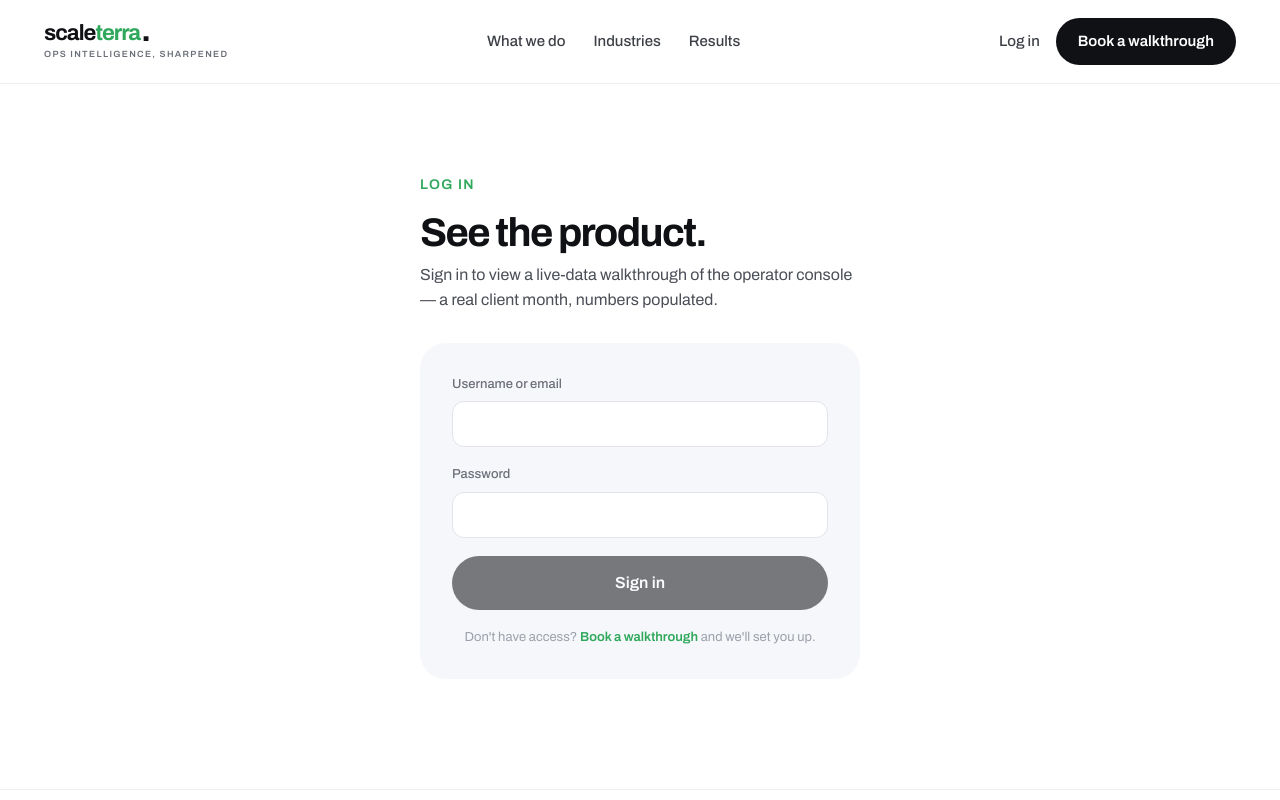
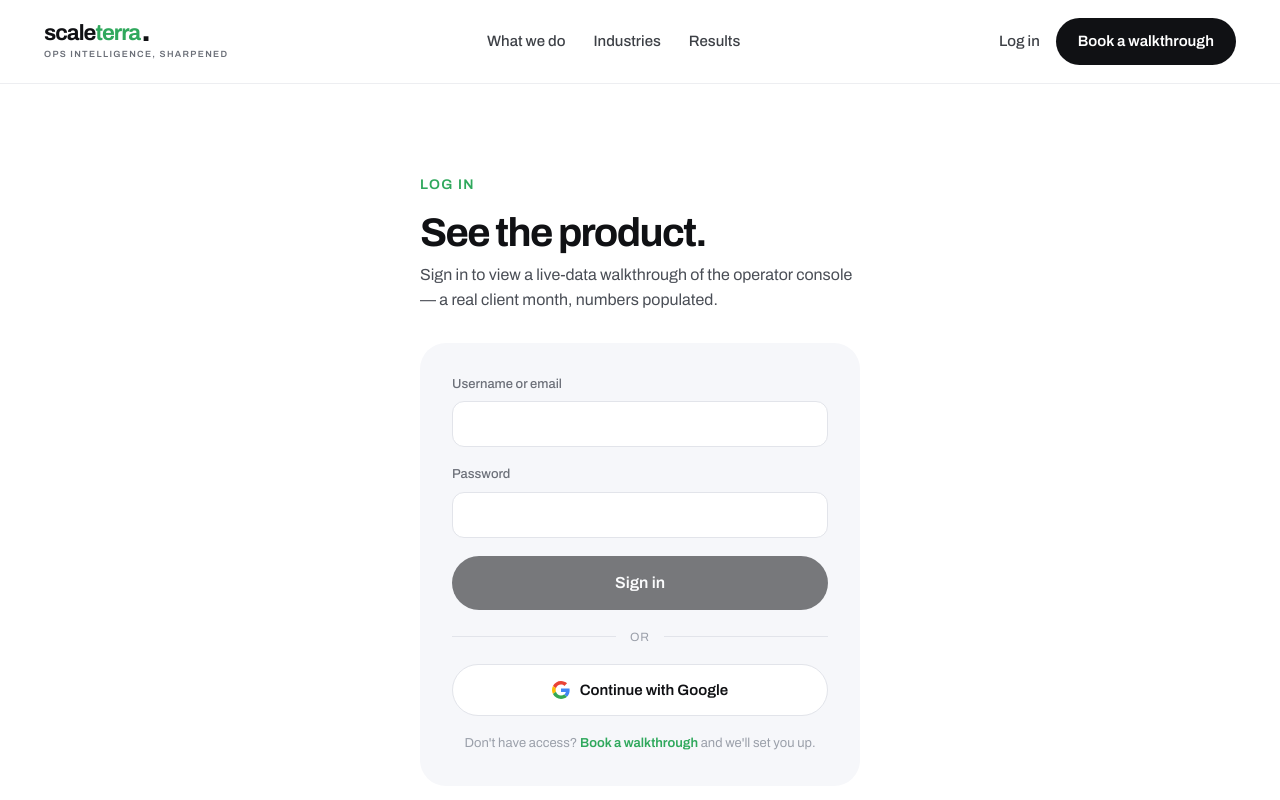
Before and after one commit to artfulmovement/scaleterra, a Next.js app: page /login in a window 1280 px wide. Shown: the top 800 px of the page. Built offline with nearby package versions, Linux system fonts and the light colour scheme.

Commit message:
Login: Google sign-in button (Supabase OAuth, redirect to /demo/)

```diff
--- a/app/login/page.tsx
+++ b/app/login/page.tsx
@@ -38,6 +38,14 @@
     window.location.href = "/demo/";
   }
 
+  async function google() {
+    setErr("");
+    await supabase.auth.signInWithOAuth({
+      provider: "google",
+      options: { redirectTo: "https://scaleterra.ai/demo/" },
+    });
+  }
+
   return (
     <div>
       <Nav />
@@ -69,6 +77,28 @@
             >
               {busy ? "Signing in…" : "Sign in"}
             </button>
+            <div style={{ display: "flex", alignItems: "center", gap: 14 }}>
+              <div style={{ flex: 1, height: 1, background: "#E2E4EA" }} />
+              <span style={{ fontSize: 12, color: "#9BA0AA", textTransform: "uppercase", letterSpacing: "0.08em" }}>or</span>
+              <div style={{ flex: 1, height: 1, background: "#E2E4EA" }} />
+            </div>
+            <button
+              type="button"
+              onClick={google}
+              style={{
+                display: "flex", alignItems: "center", justifyContent: "center", gap: 10,
+                fontSize: 15, fontWeight: 600, color: "#101114", background: "#FFFFFF",
+                padding: 14, borderRadius: 100, border: "1.5px solid #E2E4EA", cursor: "pointer", fontFamily: "inherit",
+              }}
+            >
+              <svg width="18" height="18" viewBox="0 0 48 48" aria-hidden="true">
+                <path fill="#EA4335" d="M24 9.5c3.54 0 6.71 1.22 9.21 3.6l6.85-6.85C35.9 2.38 30.47 0 24 0 14.62 0 6.51 5.38 2.56 13.22l7.98 6.19C12.43 13.72 17.74 9.5 24 9.5z" />
+                <path fill="#4285F4" d="M46.98 24.55c0-1.57-.15-3.09-.38-4.55H24v9.02h12.94c-.58 2.96-2.26 5.48-4.78 7.18l7.73 6c4.51-4.18 7.09-10.36 7.09-17.65z" />
+                <path fill="#FBBC05" d="M10.53 28.59c-.48-1.45-.76-2.99-.76-4.59s.27-3.14.76-4.59l-7.98-6.19C.92 16.46 0 20.12 0 24c0 3.88.92 7.54 2.56 10.78l7.97-6.19z" />
+                <path fill="#34A853" d="M24 48c6.48 0 11.93-2.13 15.89-5.81l-7.73-6c-2.15 1.45-4.92 2.3-8.16 2.3-6.26 0-11.57-4.22-13.47-9.91l-7.98 6.19C6.51 42.62 14.62 48 24 48z" />
+              </svg>
+              Continue with Google
+            </button>
             <div style={{ fontSize: 13, lineHeight: 1.5, color: "#9BA0AA", textAlign: "center" }}>
               Don&apos;t have access? <a href="/contact/" style={{ color: "#2FA85C", fontWeight: 600 }}>Book a walkthrough</a> and we&apos;ll set you up.
             </div>
```
